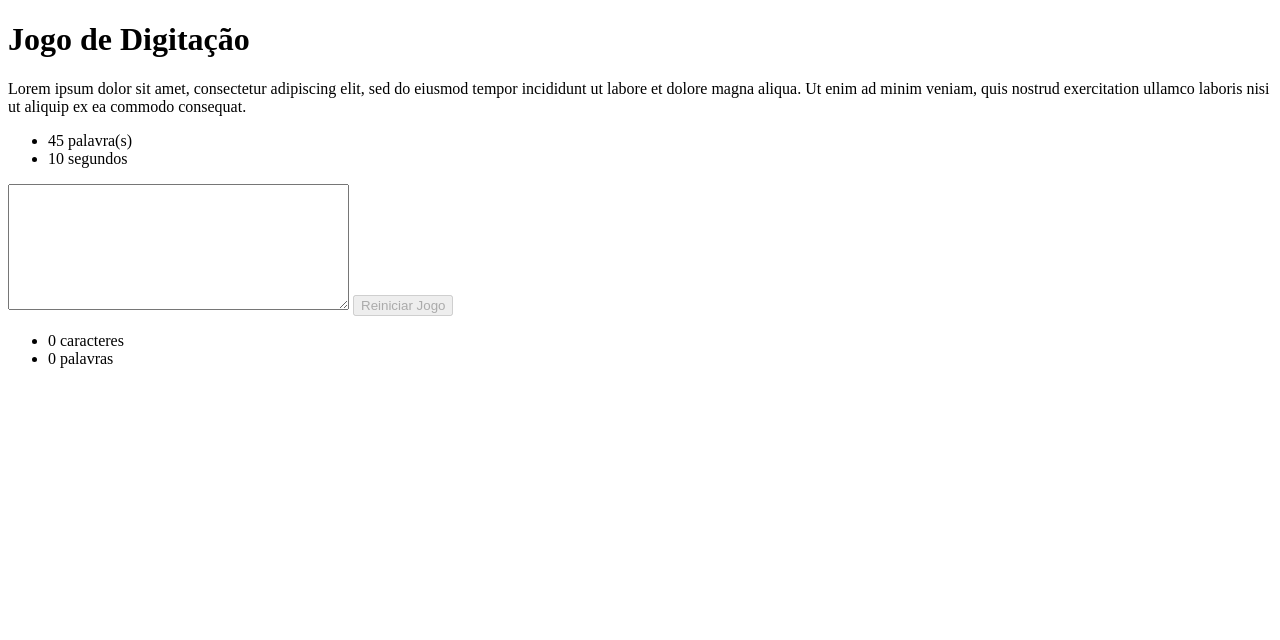
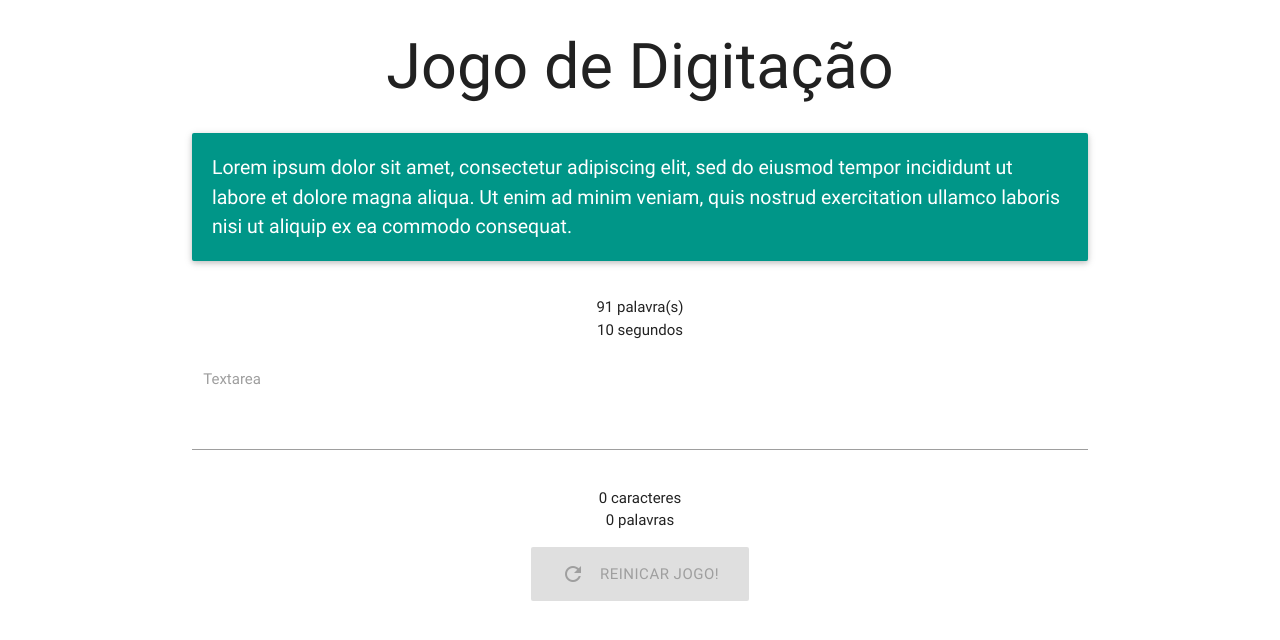
Before and after one commit to pcfmello/query-jogo-de-digitacao, a plain HTML site: page public/principal.html in a window 1280 px wide. Drawn offline with Linux system fonts and the light colour scheme.

Commit message:
Adicionado estilo nos elementos
- Adicionado Materialize css para implementar componentes;
- Estilizado cores dos demais elementos e criado efeitos de game over;

```diff
--- a/public/css/estilos.css
+++ b/public/css/estilos.css
@@ -0,0 +1,12 @@
+.frase {
+  font-size: 1.3em;
+  text-align: justify;
+}
+
+.fim-do-jogo {
+  font-size: 2em;
+}
+
+.aumenta-fonte {
+  font-size: 2em;
+}
--- a/public/js/main.js
+++ b/public/js/main.js
@@ -4,6 +4,7 @@ var contadorCaracteres = $('#contador-caracteres');
 var campoDigitacao = $('.campo-digitacao');
 var tempoDigitacao = $('#tempo-digitacao');
 var botaoReiniciar = $('#botao-reiniciar');
+var contadores = $('.contadores');
 var tempoInicial;
 
 /* atalho para $(document).ready */
@@ -33,16 +34,20 @@ function inicializaContadores() {
 }
 
 function inicializaCronometro() {
-  botaoReiniciar.attr('disabled', true);
+  botaoReiniciar.attr('disabled', true).addClass('disabled');
   campoDigitacao.one('focus', function() { // .one => Executa apenas uma vez o evento
     var tempoRestante = tempoDigitacao.text();
     var cronometroId = setInterval(function() {
           tempoRestante--;
           tempoDigitacao.text(tempoRestante);
+          if(tempoRestante <= 3) {
+            tempoDigitacao.parent().addClass('red-text text-darken-4');
+          }
           if(tempoRestante < 1) {
               campoDigitacao.attr('disabled', true);
               fimJogo.show();
-              botaoReiniciar.attr('disabled', false);
+              contadores.addClass('aumenta-fonte');
+              botaoReiniciar.attr('disabled', false).removeClass('disabled');
               clearInterval(cronometroId);
           }
       }, 1000);
@@ -56,5 +61,7 @@ function reiniciaJogo() {
   tempoDigitacao.text(tempoInicial);
   contadorPalavra.text(0);
   contadorCaracteres.text(0);
+  tempoDigitacao.parent().removeClass('red-text text-darken-4');
+  contadores.removeClass('aumenta-fonte');
   inicializaCronometro();
 }
--- a/public/principal.html
+++ b/public/principal.html
@@ -3,29 +3,51 @@
 <head>
     <meta charset="UTF-8">
     <title>Jogo de Digitação</title>
+    <link rel="stylesheet" href="css/libs/materialize.min.css">
+    <link href="https://fonts.googleapis.com/icon?family=Material+Icons" rel="stylesheet">
+    <link rel="stylesheet" href="css/estilos.css">
 </head>
 <body>
-    <h1>Jogo de Digitação</h1>
-    <p class="frase">Lorem ipsum dolor sit amet, consectetur adipiscing elit, sed do eiusmod
-    tempor incididunt ut labore et dolore magna aliqua. Ut enim ad minim veniam,
-    quis nostrud exercitation ullamco laboris nisi ut aliquip ex ea commodo
-    consequat.</p>
+  <div class="container">
+    <h1 class="center">Jogo de Digitação</h1>
 
-    <ul class="informacoes">
-        <li><span id="tamanho-frase"></span> palavra(s)</li>
-        <li><span id="tempo-digitacao">10</span> segundos</li>
+    <div class="row">
+      <div class="col s12">
+        <div class="card-panel teal">
+          <span class="white-text frase">
+            Lorem ipsum dolor sit amet, consectetur adipiscing elit, sed do eiusmod
+            tempor incididunt ut labore et dolore magna aliqua. Ut enim ad minim veniam,
+            quis nostrud exercitation ullamco laboris nisi ut aliquip ex ea commodo
+            consequat.
+          </span>
+        </div>
+      </div>
+    </div>
+
+    <ul class="informacoes center">
+      <li><span id="tamanho-frase"></span> palavra(s)</li>
+      <li><span id="tempo-digitacao">10</span> segundos</li>
     </ul>
-    <p class="fim-do-jogo">Game Over</p>
 
-    <textarea class="campo-digitacao" rows="8" cols="40"></textarea>
-    <button id="botao-reiniciar">Reiniciar Jogo</button>
+    <div class="fim-do-jogo center card-panel red darken-4 white-text">Game Over</div>
 
-    <ul>
+    <div class="input-field col s12">
+      <textarea class="campo-digitacao materialize-textarea"></textarea>
+      <label for="textarea1">Textarea</label>
+    </div>
+
+    <ul class="contadores center">
       <li><span id="contador-caracteres">0</span> caracteres</li>
       <li><span id="contador-palavras">0</span> palavras</li>
     </ul>
+    <div class="center">
+      <a id="botao-reiniciar" class="waves-effect waves-light btn-large center-align">
+        <i class="material-icons left">refresh</i>Reinicar Jogo!
+      </a>
+    </div>
 
     <script src="js/jquery.js"></script>
     <script src="js/main.js"></script>
+  </div>
 </body>
 </html>
```
